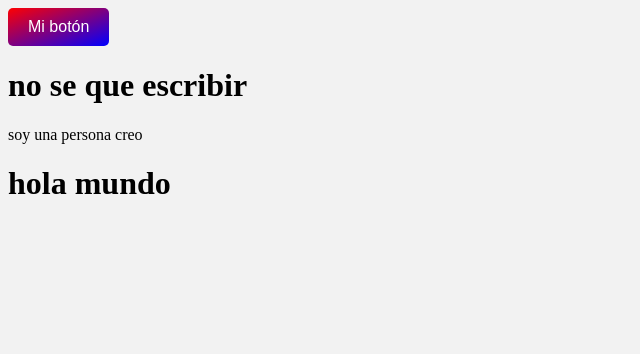
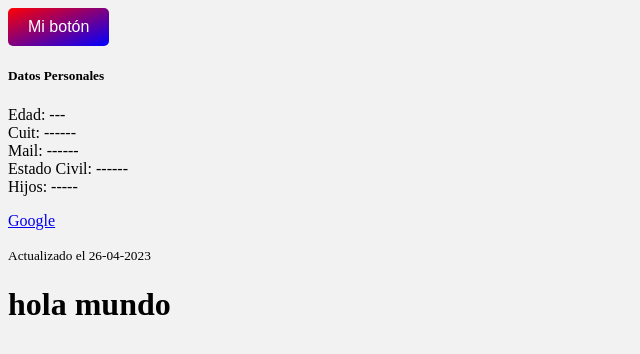
Before and after one commit to parko23/cv, a plain HTML site: page portafolio.html in a window 1280 px wide. Shown: the whole page, without its empty margins (0-640 px from the left). Drawn offline with Linux system fonts and the light colour scheme.

Commit message:
Molestando profe

```diff
--- a/portafolio.html
+++ b/portafolio.html
@@ -10,8 +10,16 @@
 </head>
 <body>
     <header>
-		<h1>no se que escribir</h1>
-		<p>soy una persona creo<p>
+		<div class="card-body">
+                      <h5 class="card-title">Datos Personales</h5>
+                      <p class="card-text">Edad: ---<br>
+                      Cuit: ------<br>
+                      Mail: ------<br>
+                      Estado Civil: ------<br>
+                      Hijos: -----</p>
+                      <a class="bi bi-geo-alt" href="www.google.com.ar">Google</a>
+                      <p class="card-text"><small class="text-muted">Actualizado el 26-04-2023</small></p>
+                    </div>
 	<header>
     <h1>hola mundo</h1>
 </body>
```
